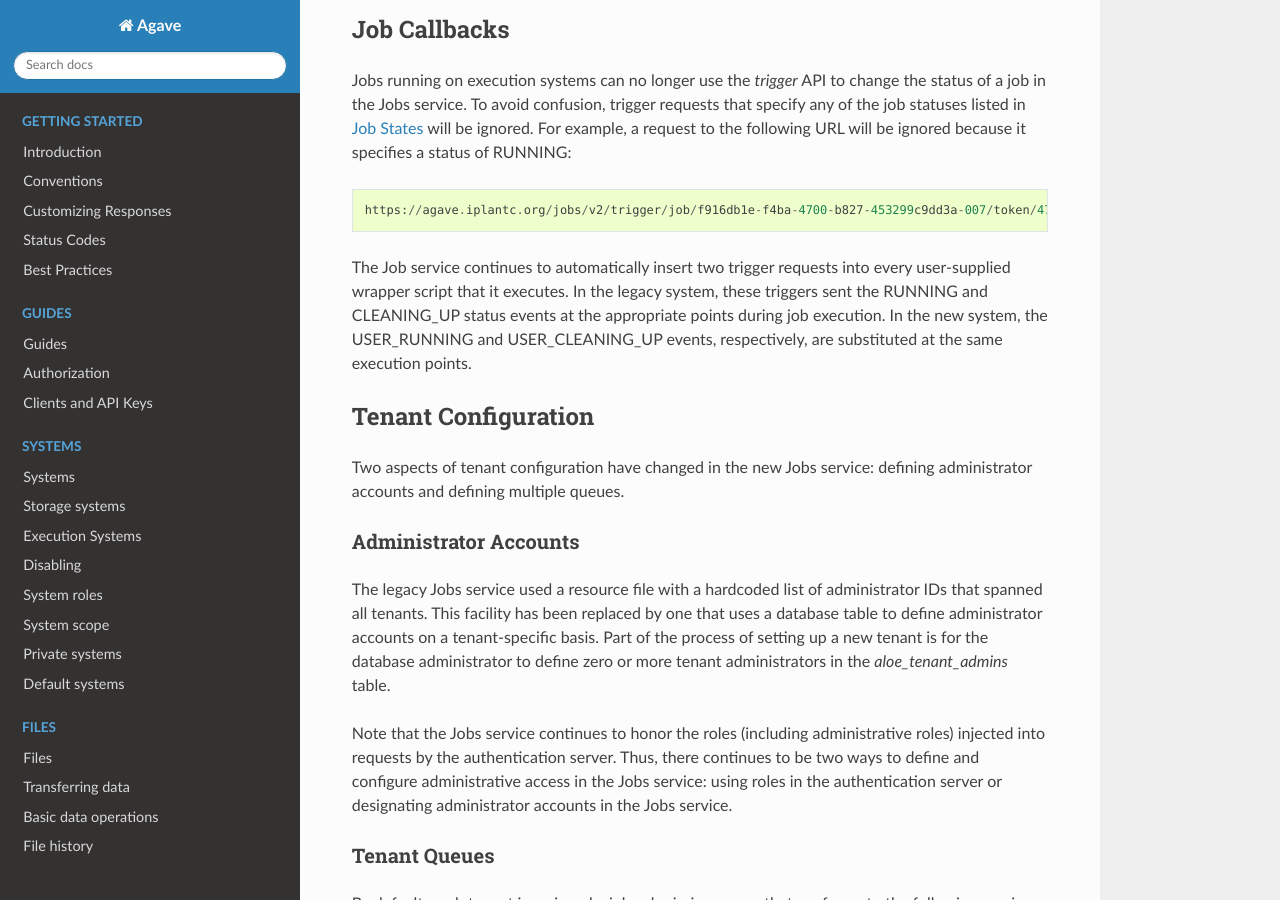
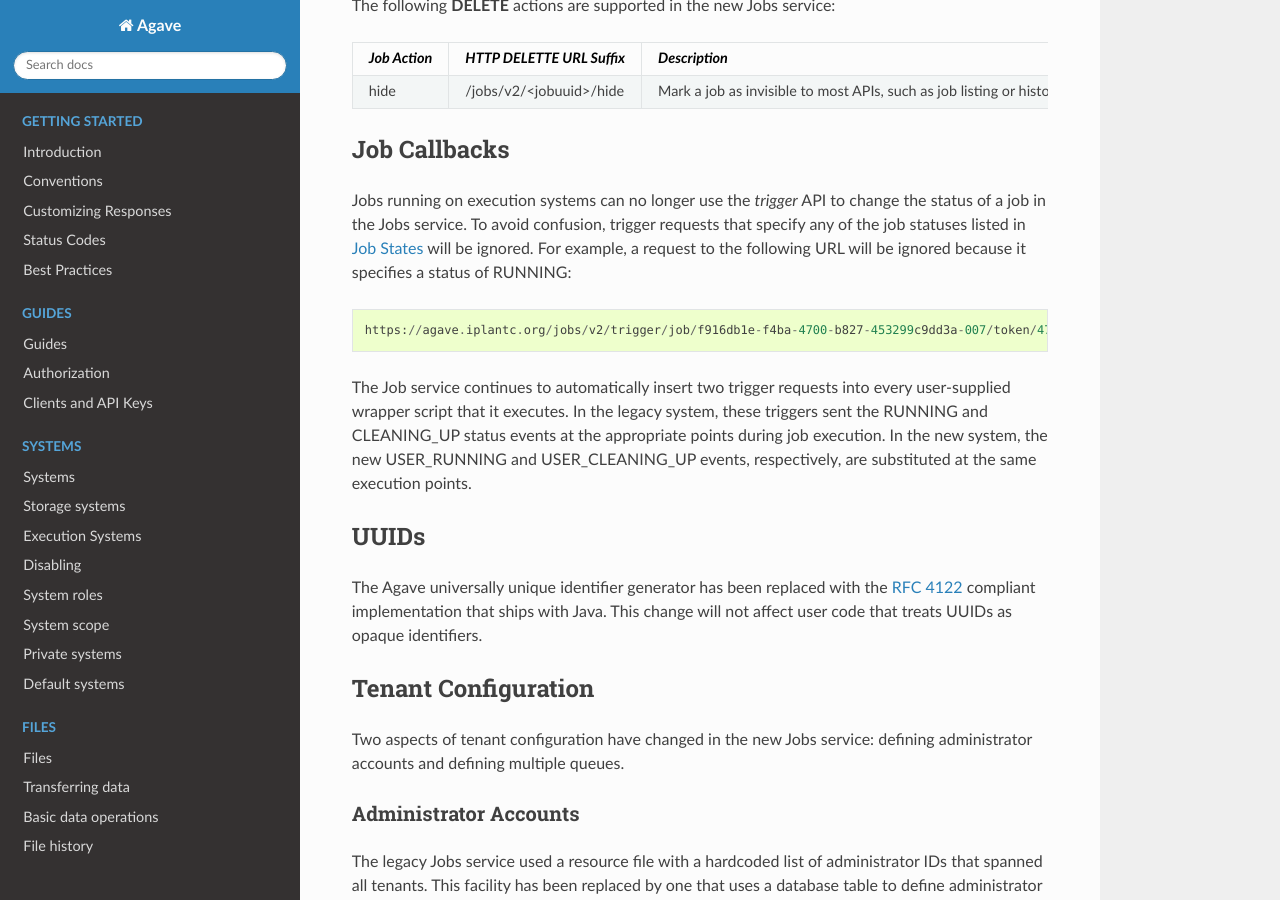
Before and after one commit to TACC-Cloud/agave-docs, a Sphinx documentation site: the page built from docs/agave/guides/jobs/aloe-job-changes.rst, in a window 1280 px wide and 900 px high, scrolled down 6990 px. Built offline with Sphinx 7.4.7 and the Read the Docs theme 2.0.0, drawn with Linux system fonts in a browser that asks for light colours; some of the changed text lies outside the part shown.

Commit message:
minor edits

```diff
--- a/docs/agave/guides/jobs/aloe-job-changes.rst
+++ b/docs/agave/guides/jobs/aloe-job-changes.rst
@@ -218,6 +218,8 @@
 
 The following table lists all parameters that may be specified in a job submission request.  The parameters are transmitted as a JSON object in the HTTP POST payload.  The types are `JSON schema types <https://json-schema.org/>`_; the number following the *string* type indicates the maximum allowed string length.
 
+Some parameter types may differ from similar object model types shown above. The former represent types provided by users on input, the latter types used by the Jobs service during job execution.
+
 Parameters required for job submission are marked with an askerisk (*).
 
 +----------------------+-----------+-------------------------------+
@@ -372,7 +374,7 @@
 
 Note that previously a successful job submission request meant that a new job was created with PENDING status in the database.  The job was immediately visible externally, which allowed it to be queried or acted upon.  Now, success only means that the Jobs Service has received the request and won't lose it.
 
-The new BLOCKED status indicates that a job is currently delayed due to a transient error condition.  When job is BLOCKED, it is said to be in *recovery*.  Recovery is managed by the new recovery subsystem.  This subsystem uses a set of tunable policies and tester code that detect when error conditions have cleared so that job execution can resume.
+The new BLOCKED status indicates that a job is currently delayed due to a transient error condition.  When job is BLOCKED, it is said to be *in recovery*.  Recovery is managed by the new recovery subsystem.  This subsystem uses a set of tunable policies and tester code that detect when error conditions have cleared so that job execution can resume.
 
 
 Job States
@@ -492,7 +494,12 @@
 
    https://agave.iplantc.org/jobs/v2/trigger/job/f916db1e-f4ba-4700-b827-453299c9dd3a-007/token/475c599e-f7ce-434d-a572-7ac2d3ba89f7/status/RUNNING
 
-The Job service continues to automatically insert two trigger requests into every user-supplied wrapper script that it executes.  In the legacy system, these triggers sent the RUNNING and CLEANING_UP status events at the appropriate points during job execution.  In the new system, the USER_RUNNING and USER_CLEANING_UP events, respectively, are substituted at the same execution points.
+The Job service continues to automatically insert two trigger requests into every user-supplied wrapper script that it executes.  In the legacy system, these triggers sent the RUNNING and CLEANING_UP status events at the appropriate points during job execution.  In the new system, the new USER_RUNNING and USER_CLEANING_UP events, respectively, are substituted at the same execution points.
+
+UUIDs
+-----
+
+The Agave universally unique identifier generator has been replaced with the `RFC 4122 <https://www.ietf.org/rfc/rfc4122.txt>`_ compliant implementation that ships with Java.  This change will not affect user code that treats UUIDs as opaque identifiers.
 
 Tenant Configuration
 --------------------
--- a/docs/agave/guides/jobs/aloe-job-migration.rst
+++ b/docs/agave/guides/jobs/aloe-job-migration.rst
@@ -23,7 +23,7 @@
 
 The most basic way to test job execution is by using *curl* or some other HTTP command utility. If a HTTP job submission request works under the old system, it either works under the new system or fails because it relies on a feature that has been deprecated (`Jobs Service Changes <aloe-job-changes.html>`_).  In either case we learn something.
 
-In addition to running jobs, all the other REST calls supported under the legacy Jobs service (listings, history, etc.) should continue to work in the new system with, possibly, some documented differences in output.
+In addition to running jobs, all the other REST calls supported under the legacy Jobs service (listings, history, etc.) should continue to work in the new system with, possibly, some documented differences in output (`The Job Model <aloe-job-changes.html#the-job-model>`_).
 
 A more advanced way to test job execution and the other Jobs APIs is to use the `Agave Command Line Interface (CLI) <https://tacc-cloud.readthedocs.io/projects/agave/en/latest/agave/tooling/command-line-interface.html>`_.  The CLI implements a layer of software between the user and the actual HTTP requests made to the Jobs service.  This layer adds its own conventions and requirements, which can sometimes obscure the real source of problems.  For users that rely on the CLI, however, it's important to test all the CLI calls they normally use.
 
```
Also changed, not shown: docs/agave/guides/jobs/aloe-job-architecture.rst (+19 -19 lines).
